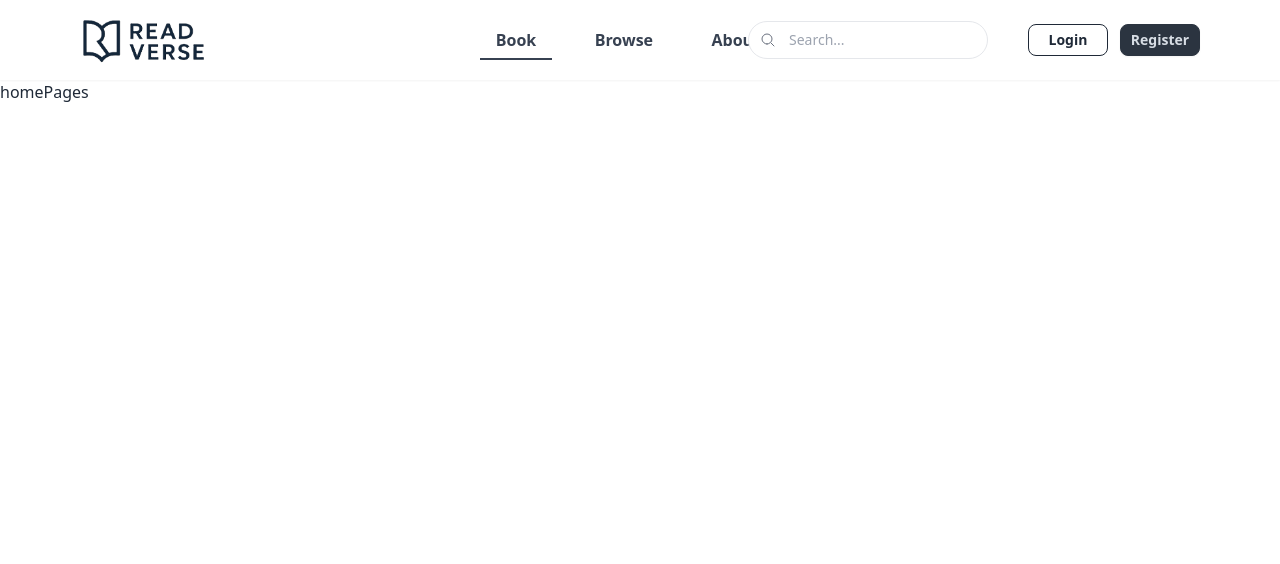
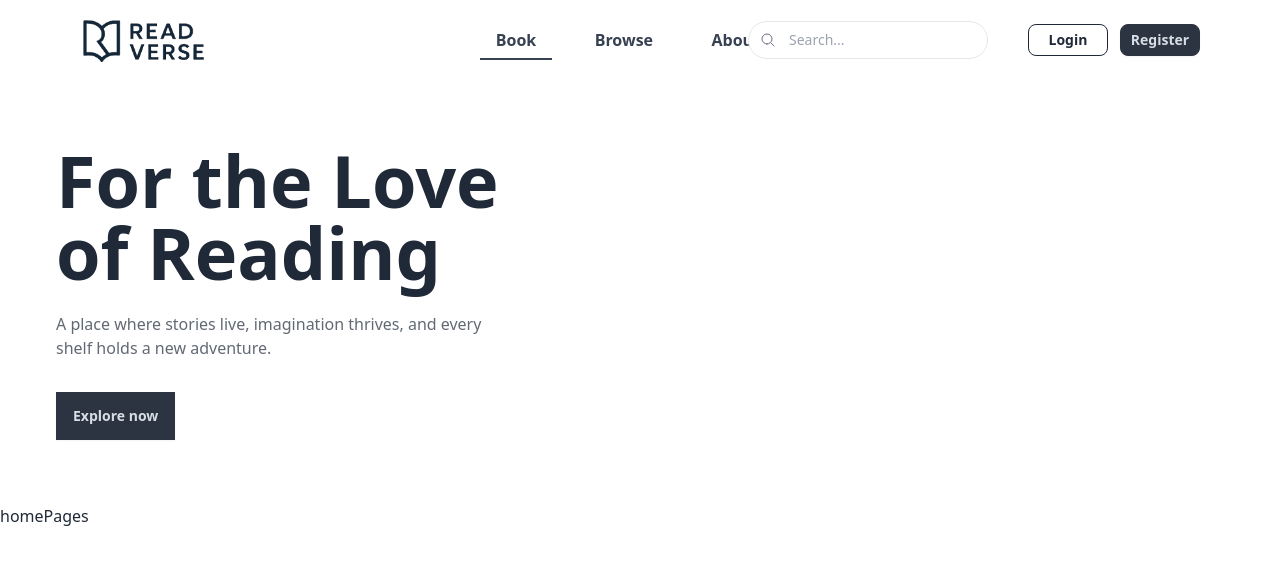
Before and after one commit to AvisarBhandari/Book-Store, a React app in the folder frontend/: page / in a window 1280 px wide. Shown: the top 564 px of the page. Built offline with nearby package versions, Linux system fonts and the light colour scheme; the HTML template or start-up script is replaced by a standard one.

Commit message:
feat: add Hero component to HomePages for enhanced user experience

```diff
--- /dev/null
+++ b/frontend/src/components/hero.jsx
@@ -0,0 +1,28 @@
+export default function Hero() {
+  return (
+    <section className="bg-base-100 py-16">
+      <div className="container mx-auto px-6 gap-0">
+        <div className="grid grid-cols-1 lg:grid-cols-2  items-center">
+          {/* LEFT CONTENT */}
+          <div className="ml-8">
+            <h1 className="text-4xl lg:text-7xl font-bold mb-6">
+              For the Love <br /> of Reading
+            </h1>
+
+            <p className="text-base-content/70 max-w-md mb-8">
+              A place where stories live, imagination thrives, and every shelf
+              holds a new adventure.
+            </p>
+
+            <button className="btn btn-neutral rounded-none hover:bg-white hover:text-black">
+              Explore now
+            </button>
+          </div>
+
+          {/* RIGHT BOOK COVERS */}
+          <div className="flex gap-6 justify-center lg:justify-end items-end"></div>
+        </div>
+      </div>
+    </section>
+  );
+}
--- a/frontend/src/pages/homePages.jsx
+++ b/frontend/src/pages/homePages.jsx
@@ -1,10 +1,17 @@
 import React from "react";
-import NavBar from '../components/navBar.jsx';
+import NavBar from "../components/navBar.jsx";
+import Hero from "../components/hero.jsx";
 
 const HomePages = () => {
-  return <div className="min-h-screen">
-    <NavBar />
-    homePages</div>;
+  return (
+    <div className="min-h-screen">
+      <NavBar />
+      <main>
+        <Hero />
+      </main>
+      homePages
+    </div>
+  );
 };
 
 export default HomePages;
```
